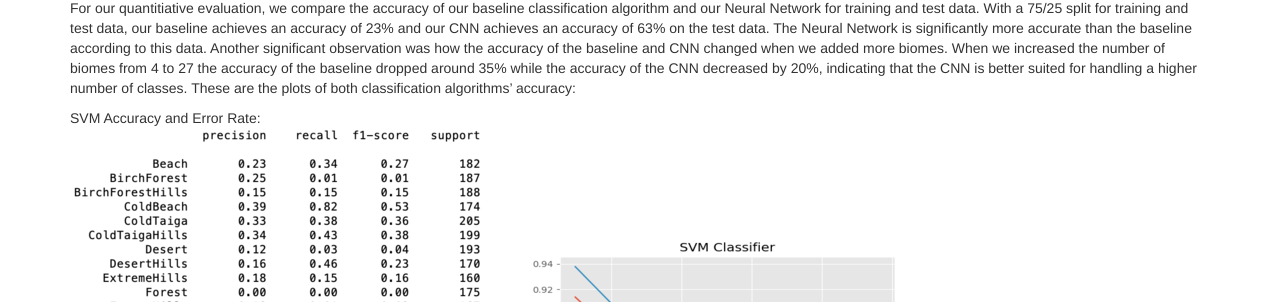
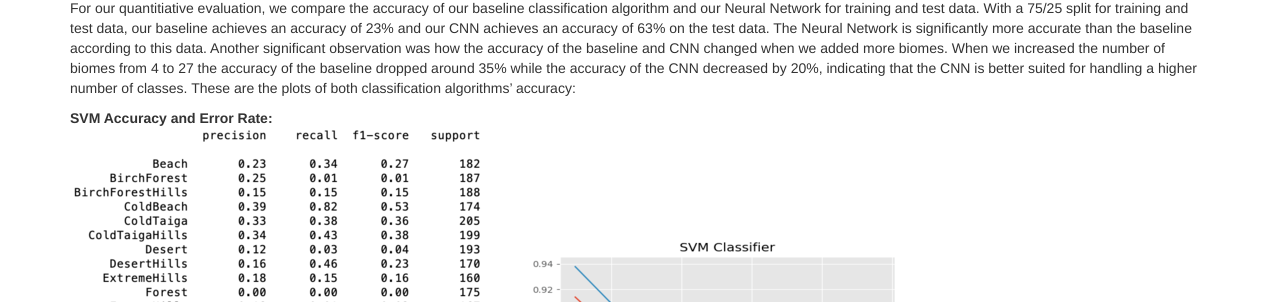
Before and after one commit to gordonyin1337/Data_Miners, a Jekyll site: the page built from docs/final.md, in a window 1280 px wide and 900 px high, scrolled down 1159 px. Shown: the part 148-450 px from the top of the window. Built offline with Jekyll 4.4.1, drawn with Linux system fonts in a browser that asks for light colours.

Commit message:
Update final.md

```diff
--- a/docs/final.md
+++ b/docs/final.md
@@ -26,7 +26,7 @@ After creating the convolutional neural network we used the fit function with th
 ## Evaluation:
 For our quantitiative evaluation, we compare the accuracy of our baseline classification algorithm and our Neural Network for training and test data. With a 75/25 split for training and test data, our baseline achieves an accuracy of 23% and our CNN achieves an accuracy of 63% on the test data. The Neural Network is significantly more accurate than the baseline according to this data. Another significant observation was how the accuracy of the baseline and CNN changed when we added more biomes. When we increased the number of biomes from 4 to 27 the accuracy of the baseline dropped around 35% while the accuracy of the CNN decreased by 20%, indicating that the CNN is better suited for handling a higher number of classes. These are the plots of both classification algorithms’ accuracy:
 
-SVM Accuracy and Error Rate:
+<b>SVM Accuracy and Error Rate:</b>
 ![](images/SVMclass.png "SVM classification report")
 ![](images/SVMupdated.png "SVM training and test error with training data")
 ![](images/finalgraph.jpg "CNN Loss and Accuracy")
```
